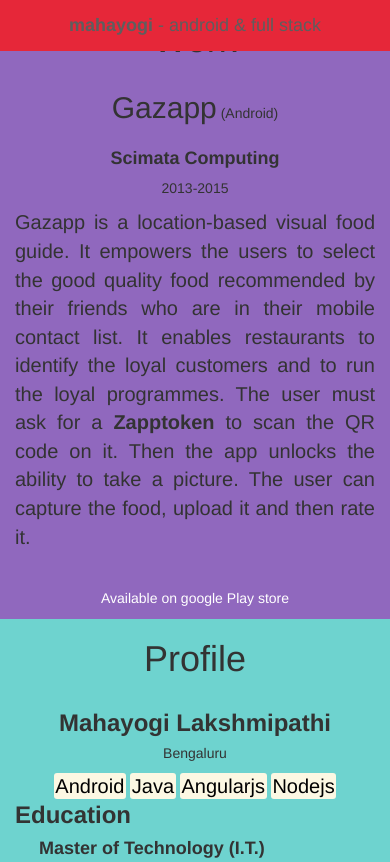
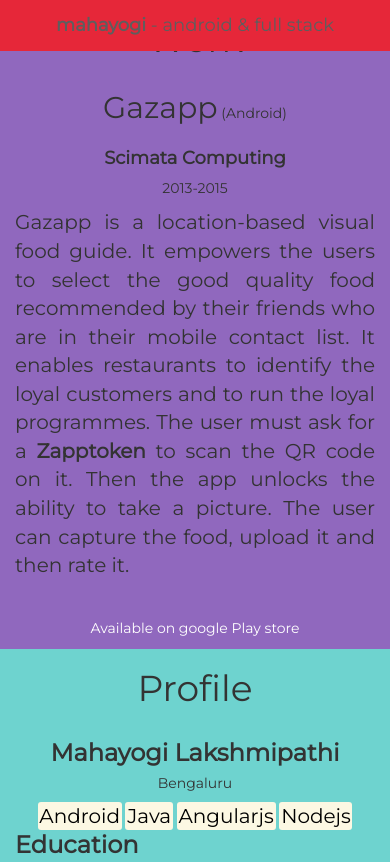
Before and after one commit to mygreymatter/mygreymatter, a website: page public/views/index.html in a window 390 px wide. Shown: the top 862 px of the page. Drawn offline with nearby package versions, Linux system fonts and the light colour scheme.

Commit message:
added google font Montserrat

```diff
--- a/public/css/app.css
+++ b/public/css/app.css
@@ -26,7 +26,7 @@
         display: none;
     }
     .mobile-height {
-        height: 370px;
+        height: 400px;
     }
 }
 @media screen and (min-width: 600px) {
@@ -63,6 +63,7 @@
 }
 body {
     background-color: #6ed3cf;
+    font-family: 'Montserrat';
 }
 .navbar {
     margin-bottom: 0;
--- a/public/views/index.html
+++ b/public/views/index.html
@@ -7,14 +7,16 @@
     <meta name="viewport" content="width=device-width, initial-scale=1, maximum-scale=1.0, user-scalable=no">
 
     <link rel="stylesheet" type="text/css" href="../css/bootstrap.min.css" />
+    <link href='https://fonts.googleapis.com/css?family=Montserrat' rel='stylesheet' type='text/css'>
     <link rel="stylesheet" type="text/css" href="../css/app.css" />
+
     <title>mygreymatter</title>
 </head>
 
 <body>
     <!-- Home section - begin-->
     <div id="Home" class="pad-section">
-        <div class="container-fluid green">
+        <div class="container-fluid">
 
             <div class="row">
                 <nav class="navbar navbar-default navbar-fixed-top">
@@ -27,7 +29,8 @@
                                 <span class="icon-bar"></span>
                                 <span class="icon-bar"></span>
                             </button>
-                            <a class="navbar-brand show-mobile text-center" href="#"><strong>mahayogi</strong> - android & full stack</a>
+                            <a class="navbar-brand show-mobile text-center" href="#">
+                                <strong>mahayogi</strong> - android & full stack</a>
                         </div>
 
                         <!-- Collect the nav links, forms, and other content for toggling -->
@@ -48,7 +51,7 @@
 
             <div class="row text-center jumbotron height hide-mobile">
                 <div class="col-md-12">
-                    <h1>mahayogi</h1>
+                    <h1 class="metrophobic-font">mahayogi</h1>
                     <span> android and full-stack developer</span>
                 </div>
             </div>
```
